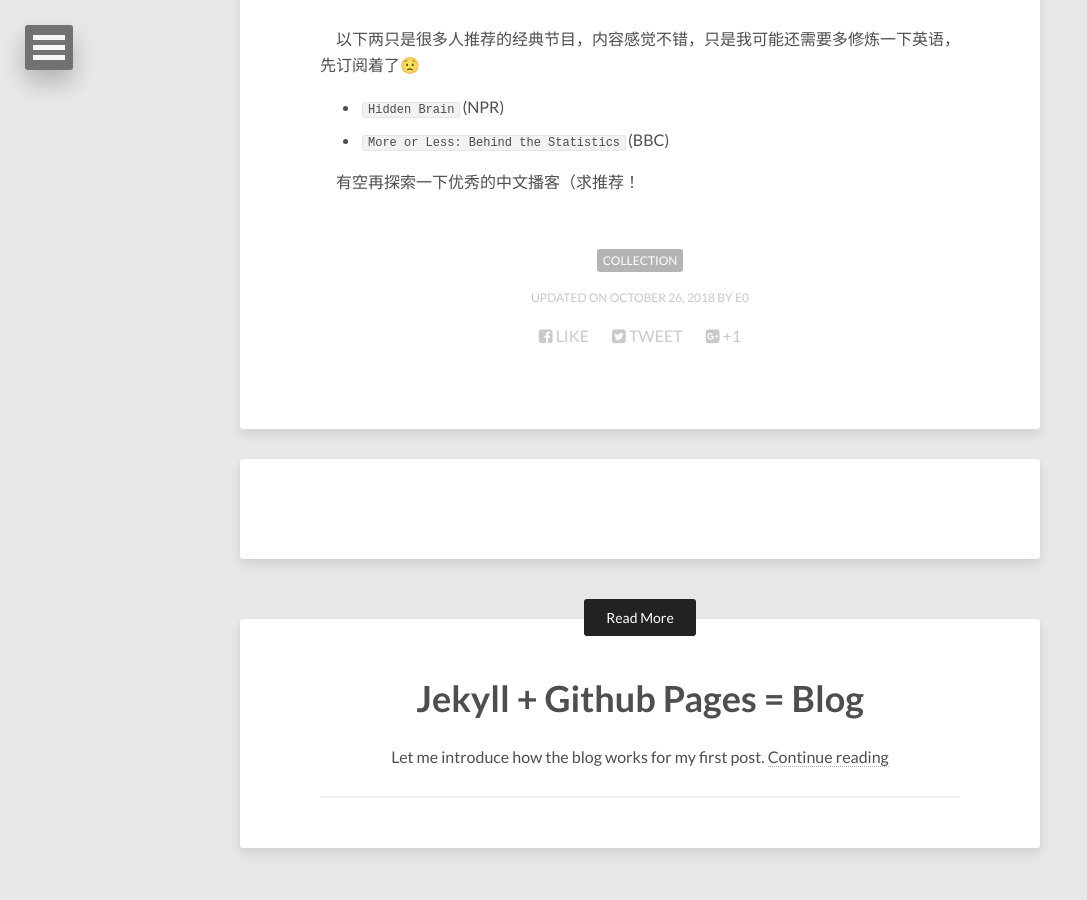
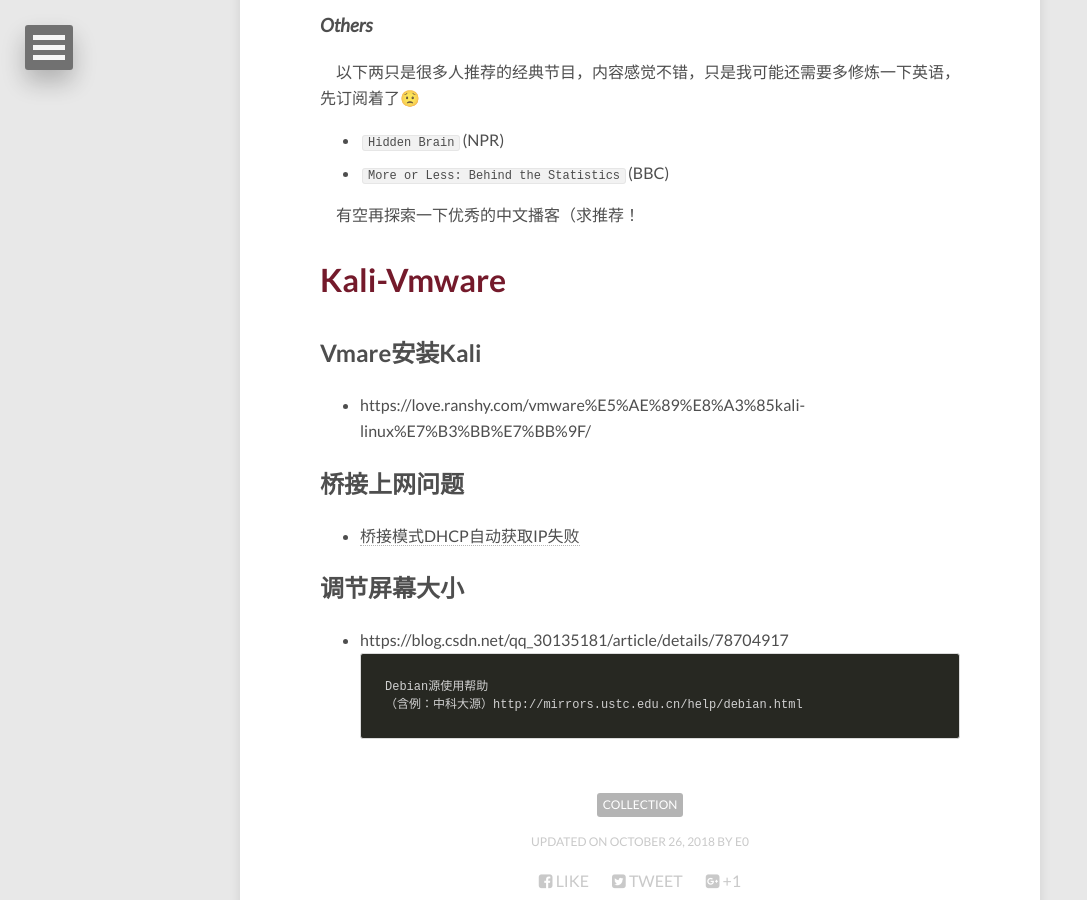
Before and after one commit to E0HYL/BLOG-OF-E0, a Jekyll site: the page built from _posts/2018-10-26-collections.md, in a window 1280 px wide and 900 px high, scrolled down 2114 px. Shown: the whole window, without its empty margins (0-1087 px from the left). Built offline with Jekyll 4.4.1, drawn with Linux system fonts in a browser that asks for light colours; nearby versions of some CDN libraries; emoji names are drawn with the system emoji font; comment, search, counter and statistics services are not loaded.

Commit message:
add kali-vmware

````diff
--- a/_posts/2018-10-26-collections.md
+++ b/_posts/2018-10-26-collections.md
@@ -15,6 +15,7 @@ image:
 <summary style="font-size:25px;">Classification</summary>
 <div markdown="1">
 - [播客 Podcast](#1)
+- [Kali-Vmware](#2)
 </div>
 </details>
 
@@ -68,3 +69,17 @@ iPhone 有内建的 Podcast App (下方第三个图标)，串接 iTunes 目录
 * `More or Less: Behind the Statistics`(BBC)
 
 &emsp;有空再探索一下优秀的中文播客（求推荐！
+
+<h1 id="2" style="color:rgb(116, 26, 43);">Kali-Vmware</h1>
+## Vmare安装Kali
+* https://love.ranshy.com/vmware%E5%AE%89%E8%A3%85kali-linux%E7%B3%BB%E7%BB%9F/
+
+## 桥接上网问题
+* [桥接模式DHCP自动获取IP失败](https://blog.csdn.net/A807296772/article/details/77616130)
+
+## 调节屏幕大小
+* https://blog.csdn.net/qq_30135181/article/details/78704917
+```
+Debian源使用帮助
+（含例：中科大源）http://mirrors.ustc.edu.cn/help/debian.html
+```
````
